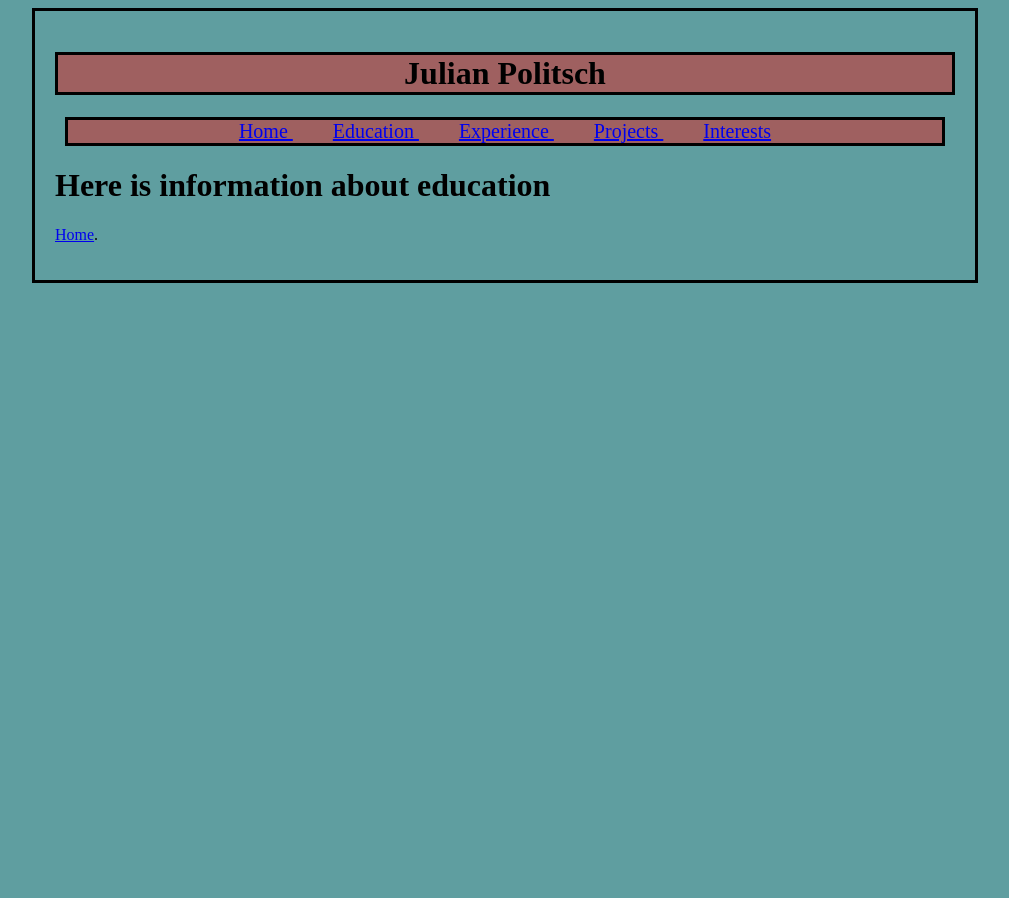
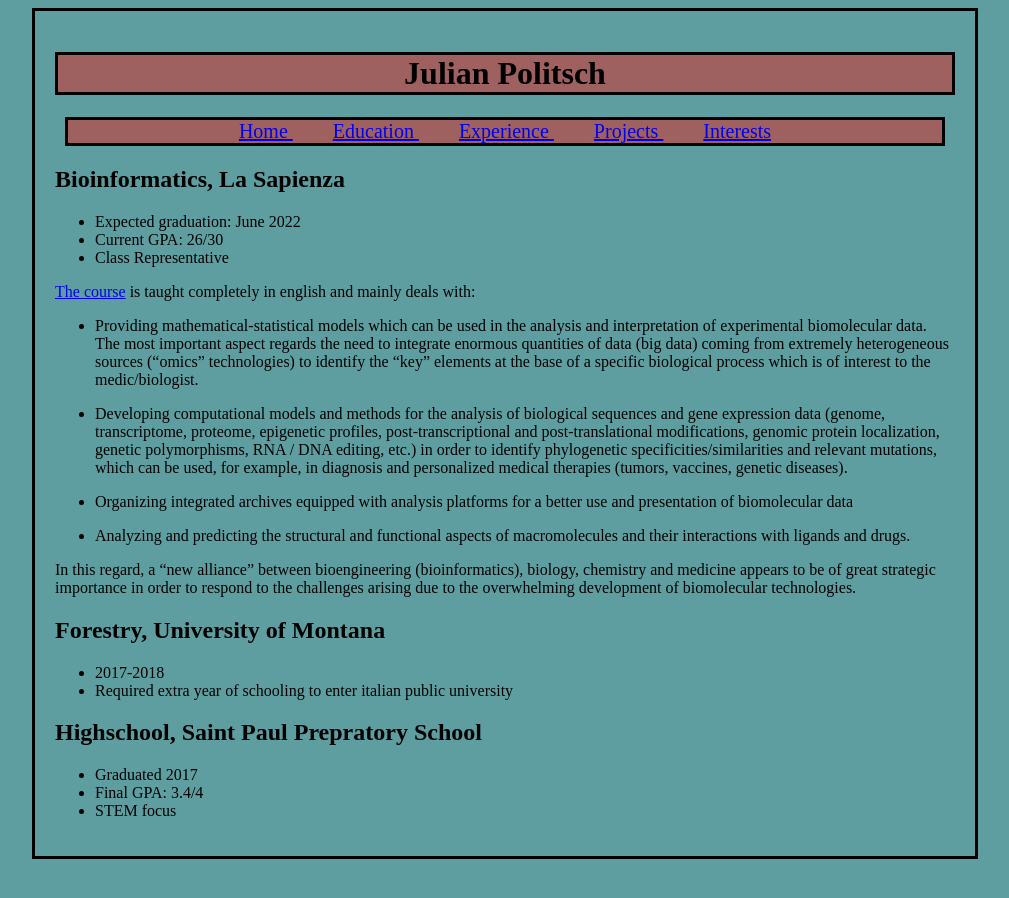
Before and after one commit to jepolitsch/jepolitsch.github.io, a Jekyll site: the page built from education.md, in a window 1280 px wide. Shown: the whole page, without its empty margins (135-1144 px from the left). Built offline with Jekyll 4.4.1, drawn with Linux system fonts in a browser that asks for light colours.

Commit message:
Update education.md

```diff
--- a/education.md
+++ b/education.md
@@ -4,6 +4,31 @@
 description: Education
 ---
 
-# Here is information about education
+## Bioinformatics, La Sapienza
 
-[Home](./index.md).
+* Expected graduation: June 2022
+* Current GPA: 26/30
+* Class Representative
+
+[The course](https://corsidilaurea.uniroma1.it/en/corso/2020/30422/home) is taught completely in english and mainly deals with:
+
+- Providing mathematical-statistical models which can be used in the analysis and interpretation of experimental biomolecular data. The most important aspect regards the need to integrate enormous quantities of data (big data) coming from extremely heterogeneous sources ("omics" technologies) to identify the "key" elements at the base of a specific biological process which is of interest to the medic/biologist.
+
+- Developing computational models and methods for the analysis of biological sequences and gene expression data (genome, transcriptome, proteome, epigenetic profiles, post-transcriptional and post-translational modifications, genomic protein localization, genetic polymorphisms, RNA / DNA editing, etc.) in order to identify phylogenetic specificities/similarities and relevant mutations, which can be used, for example, in diagnosis and personalized medical therapies (tumors, vaccines, genetic diseases).
+
+- Organizing integrated archives equipped with analysis platforms for a better use and presentation of biomolecular data
+
+- Analyzing and predicting the structural and functional aspects of macromolecules and their interactions with ligands and drugs.
+
+In this regard, a "new alliance" between bioengineering (bioinformatics), biology, chemistry and medicine appears to be of great strategic importance in order to respond to the challenges arising due to the overwhelming development of biomolecular technologies.
+
+## Forestry, University of Montana
+
+* 2017-2018
+* Required extra year of schooling to enter italian public university
+
+## Highschool, Saint Paul Prepratory School
+
+* Graduated 2017
+* Final GPA: 3.4/4
+* STEM focus
```
